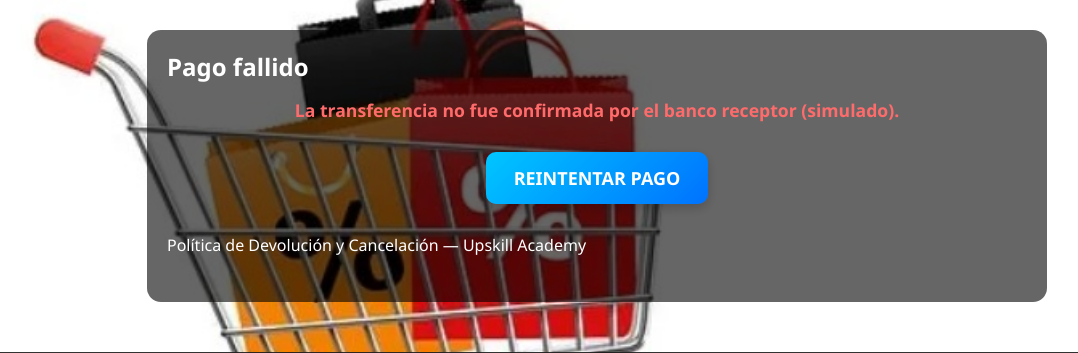
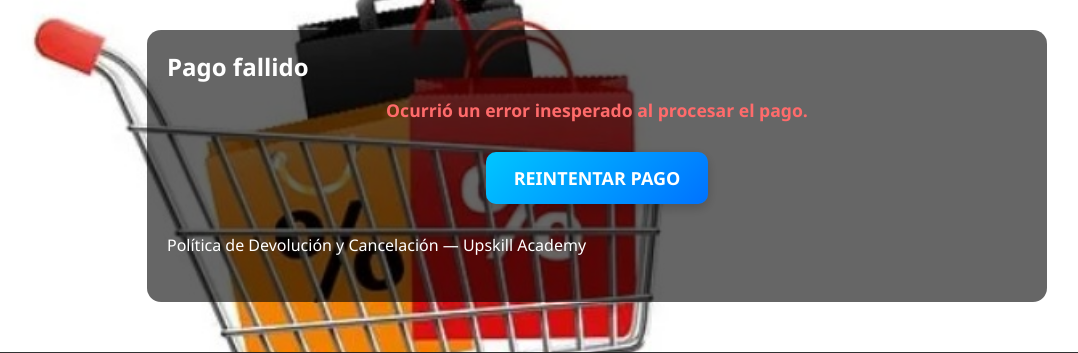
Before and after one commit to JhonGoodEld/upSkill, a PHP site: page /views/error-pago.html in a window 1280 px wide. Shown: the part 65-418 px from the top of the page, without its empty margins (43-1121 px from the left). Run offline with PHP 8.4, Linux system fonts and the light colour scheme.

Commit message:
me cago en todo !

```diff
--- a/css/pago.css
+++ b/css/pago.css
@@ -264,3 +264,20 @@ a:hover {
   color: #cccccc;
   text-decoration: underline;
 }
+#btnError {
+  margin-top: 15px;
+  width: 100%;
+  padding: 12px;
+  border-radius: 8px;
+  border: none;
+  background-color: #ff6b6b;
+  color: white;
+  font-size: 1.1rem;
+  font-weight: bold;
+  cursor: pointer;
+  transition: 0.3s ease;
+}
+
+#btnError:hover {
+  background-color: #ff4040;
+}
--- a/views/error-pago.html
+++ b/views/error-pago.html
@@ -207,23 +207,28 @@
     </div>
     <script>
 document.addEventListener("DOMContentLoaded", () => {
+    // Obtener el parámetro "metodo" desde la URL
+    const params = new URLSearchParams(window.location.search);
+    const metodo = params.get("metodo");
 
-    const motivos = [
-        "La tarjeta fue rechazada por el banco emisor (simulado).",
-        "PayPal no pudo autorizar la transacción (simulado).",
-        "El código de pago OXXO no pudo validarse (simulado).",
-        "El monedero electrónico no tiene saldo suficiente (simulado).",
-        "El cheque no pudo ser verificado por la institución bancaria (simulado).",
-        "La transferencia no fue confirmada por el banco receptor (simulado)."
-    ];
+    // Definir mensajes específicos por método
+    const mensajesError = {
+        "Tarjeta": "La tarjeta fue rechazada por el banco emisor (simulado).",
+        "PayPal": "PayPal no pudo autorizar la transacción (simulado).",
+        "Tienda": "El código de pago en tienda (OXXO) no pudo validarse (simulado).",
+        "Monedero": "El monedero electrónico no tiene saldo suficiente (simulado).",
+        "Cheque": "El cheque no pudo ser verificado por la institución bancaria (simulado).",
+        "Transferencia": "La transferencia no fue confirmada por el banco receptor (simulado)."
+    };
 
-    // Seleccionar motivo aleatorio
-    const motivoAleatorio = motivos[Math.floor(Math.random() * motivos.length)];
+    // Obtener el mensaje según el método o uno genérico
+    const mensaje = mensajesError[metodo] || "Ocurrió un error inesperado al procesar el pago.";
 
-    // Insertar motivo en el HTML
-    document.getElementById("errorMotivo").textContent = motivoAleatorio;
+    // Insertar el motivo en el HTML
+    document.getElementById("errorMotivo").textContent = mensaje;
 });
 </script>
+
 
     <script src="../js/script.js"></script>
         <script src="../js/carrito.js"></script>
--- a/views/pago.html
+++ b/views/pago.html
@@ -151,12 +151,11 @@
     <p style="font-size: 14px;">Tu pago será confirmado automáticamente después de continuar.</p>
 </div>
 
-
         <button type="submit">Continuar</button>
-<!-- Boton del error directo -->
-<button class="btnConfirmarPago" onclick="window.location.href='error-pago.html'">
+        <button type="button" id="btnErrorPago" class="btnConfirmarPago">
   Ir a página de error
 </button>
+
 
 
 
```
Also changed, not shown: js/pago.js (+17 -1 lines).
